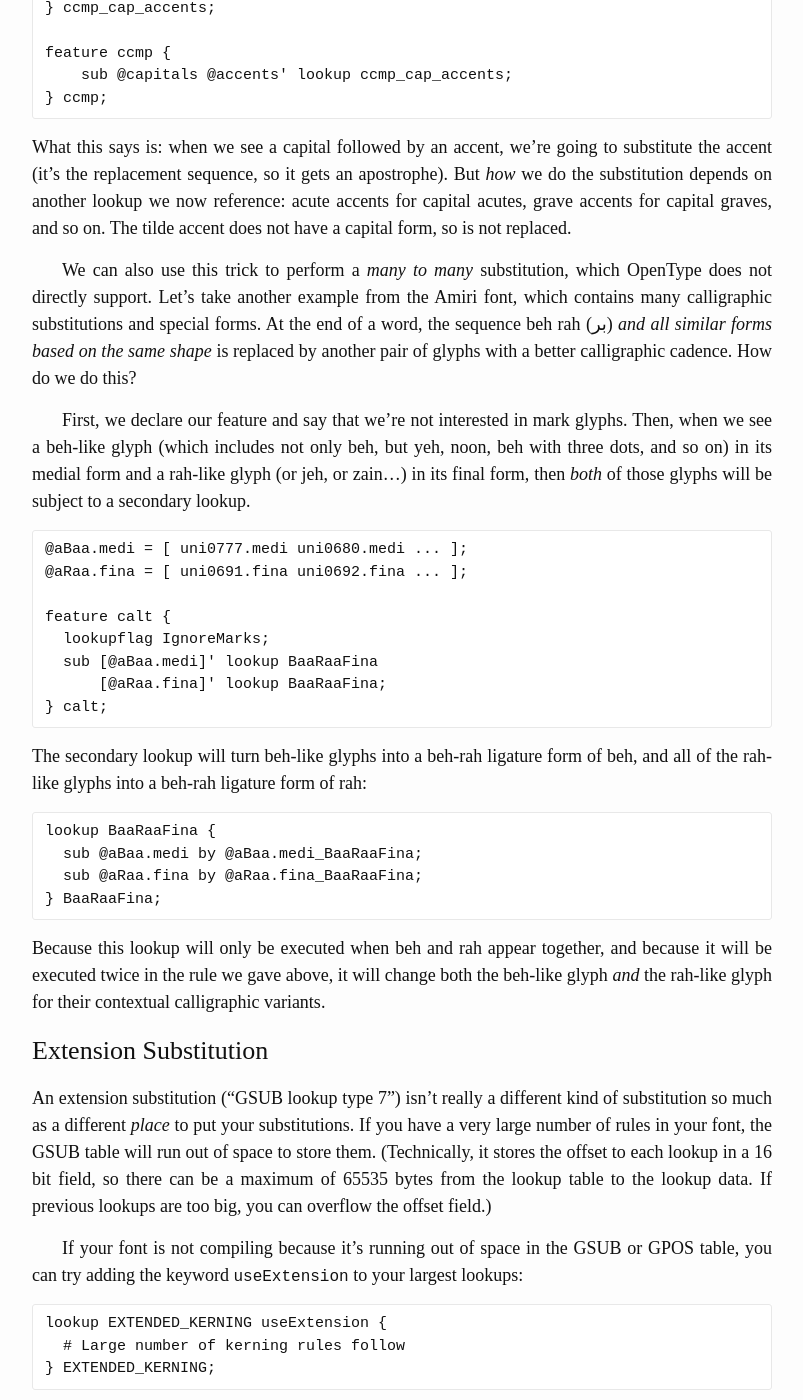
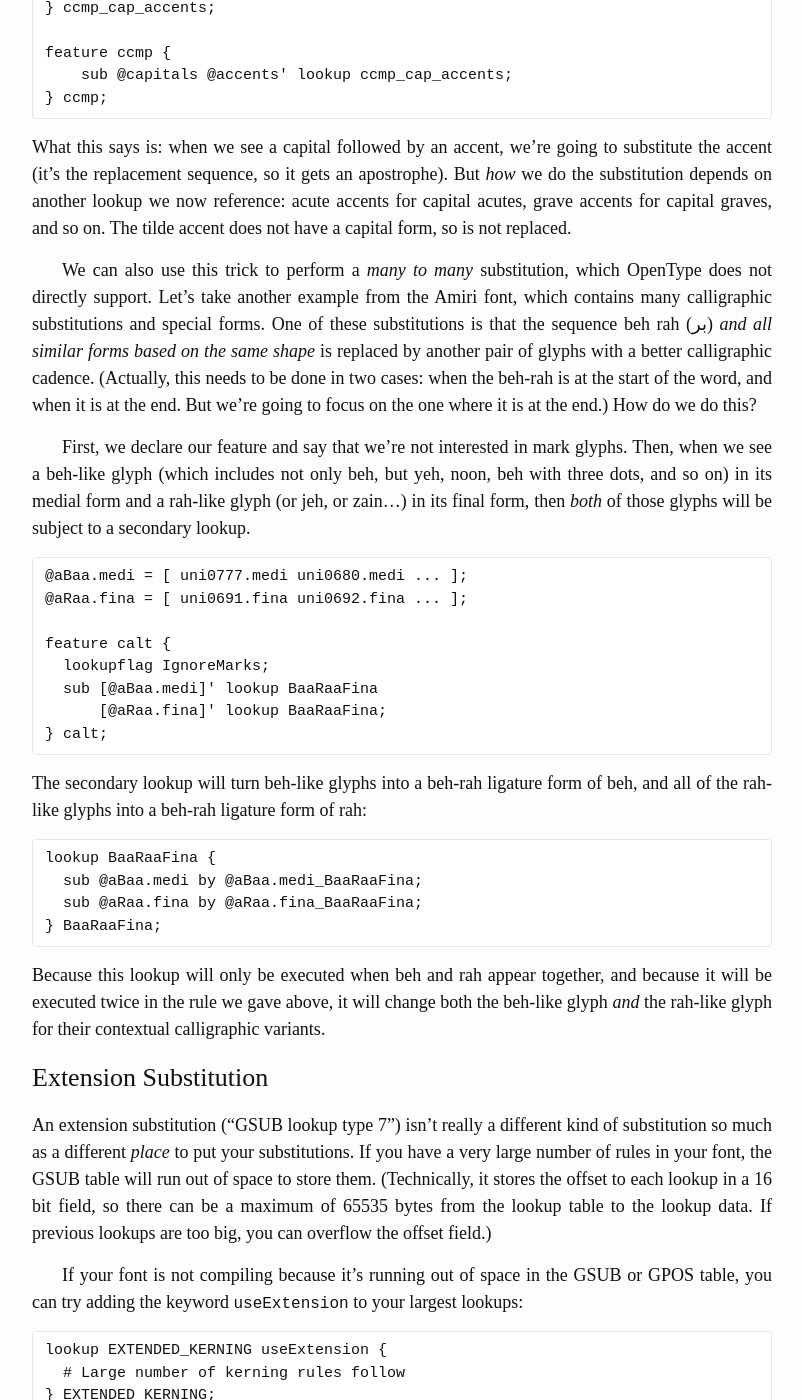
Before and after one commit to simoncozens/fonts-and-layout, a Jekyll site: the page built from features-2.md, in a window 1280 px wide and 1400 px high, scrolled down 9501 px. Shown: the whole window, without its empty margins (238-1041 px from the left). Built offline with Jekyll 4.4.1, drawn with Linux system fonts in a browser that asks for light colours; some of the changed text lies outside the part shown.

Commit message:
Some fixes suggested by @khaledhosny. (Thanks!)

```diff
--- a/features-2.md
+++ b/features-2.md
@@ -217,7 +217,7 @@ A simple example is found in the [Libertinus](https://github.com/alif-type/liber
 
 What this says is: when we see a capital followed by an accent, we're going to substitute the accent (it's the replacement sequence, so it gets an apostrophe). But *how* we do the substitution depends on another lookup we now reference: acute accents for capital acutes, grave accents for capital graves, and so on. The tilde accent does not have a capital form, so is not replaced.
 
-We can also use this trick to perform a *many to many* substitution, which OpenType does not directly support. Let's take another example from the Amiri font, which contains many calligraphic substitutions and special forms. At the end of a word, the sequence beh rah (بر) *and all similar forms based on the same shape* is replaced by another pair of glyphs with a better calligraphic cadence. How do we do this?
+We can also use this trick to perform a *many to many* substitution, which OpenType does not directly support. Let's take another example from the Amiri font, which contains many calligraphic substitutions and special forms. One of these substitutions is that the sequence beh rah (بر) *and all similar forms based on the same shape* is replaced by another pair of glyphs with a better calligraphic cadence. (Actually, this needs to be done in two cases: when the beh-rah is at the start of the word, and when it is at the end. But we're going to focus on the one where it is at the end.) How do we do this?
 
 First, we declare our feature and say that we're not interested in mark glyphs. Then, when we see a beh-like glyph (which includes not only beh, but yeh, noon, beh with three dots, and so on) in its medial form and a rah-like glyph (or jeh, or zain...) in its final form, then *both* of those glyphs will be subject to a secondary lookup.
 
@@ -253,7 +253,7 @@ If your font is not compiling because it's running out of space in the GSUB or G
 
 ### Reverse chained contextual substitution
 
-The final substitution type is extremely rare. I haven't found any recorded use of it outside of test fonts. It was designed for complex Arabic and Urdu calligraphic (nastaliq style) fonts where, although the input text is processed in right-to-left order, the calligraphic shape of the word is built up in left-to-right order: each glyph is determined by the glyph which *precedes* it in the input order but *follows* it in the writing order.
+The final substitution type is extremely rare. I haven't found any recorded use of it outside of test fonts. It was designed for nastaliq style Arabic fonts (often, but not exclusively, used in Urdu typesetting). In that style, even though the input text is processed in right-to-left order, the calligraphic shape of the word is built up in left-to-right order: the form of each glyph is determined by the glyph which *precedes* it in the input order but *follows* it in the writing order.
 
 So reverse chained contextual substitution is a substitution that is applied by the shaper *backwards in time*: it starts at the end of the input stream, and works backwards, and the reason this is so powerful is because it allows you to contextually condition the "current" lookup based on the results from "future" lookups.
 
```
